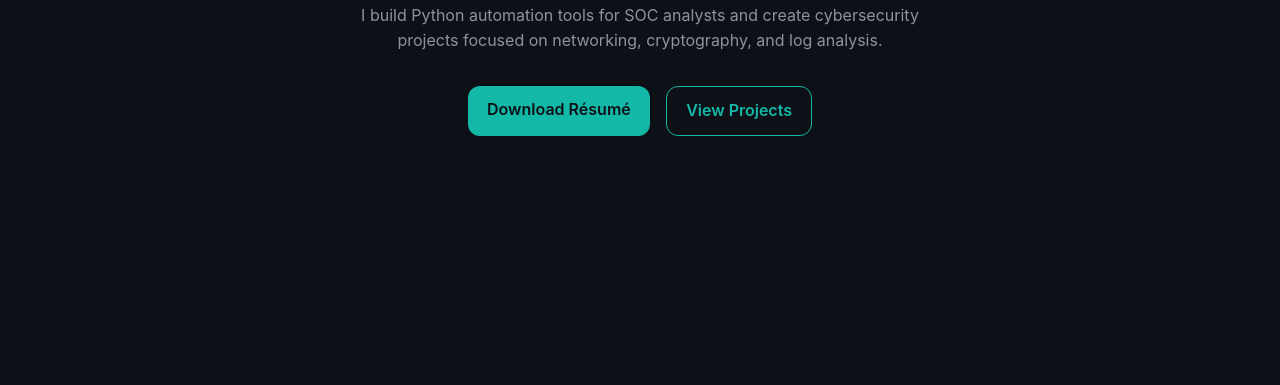
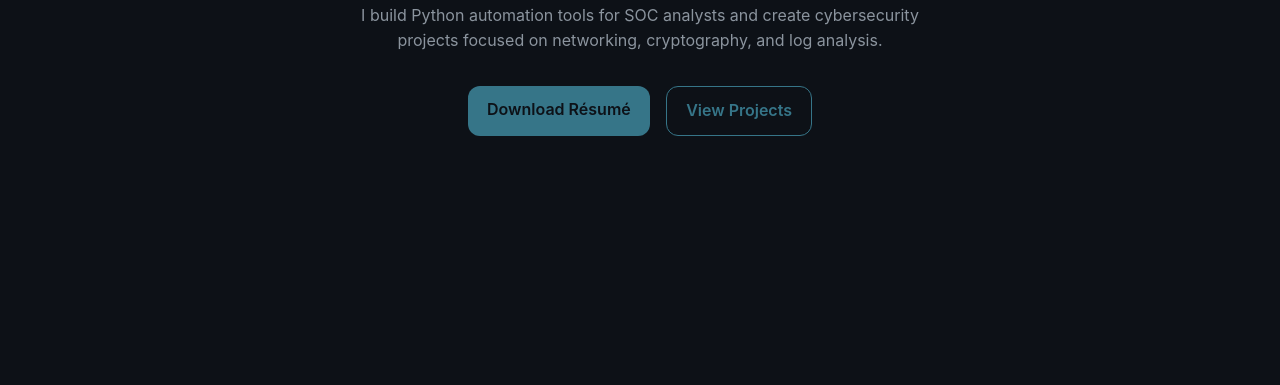
Before and after one commit to codedByJana/JanaHany, a plain HTML site: page index.html in a window 1280 px wide. Shown: the part 393-778 px from the top of the page. Drawn offline with Linux system fonts and the light colour scheme.

Commit message:
Update index.html

```diff
--- a/index.html
+++ b/index.html
@@ -14,7 +14,7 @@
       --bg: #0d1117;
       --fg: #e6edf3;
       --muted: #8b949e;
-      --accent: #14b8a6; /* teal blue */
+      --accent: #367588; /* teal blue */
       --card: #161b22;
       --radius: 12px;
     }
```
